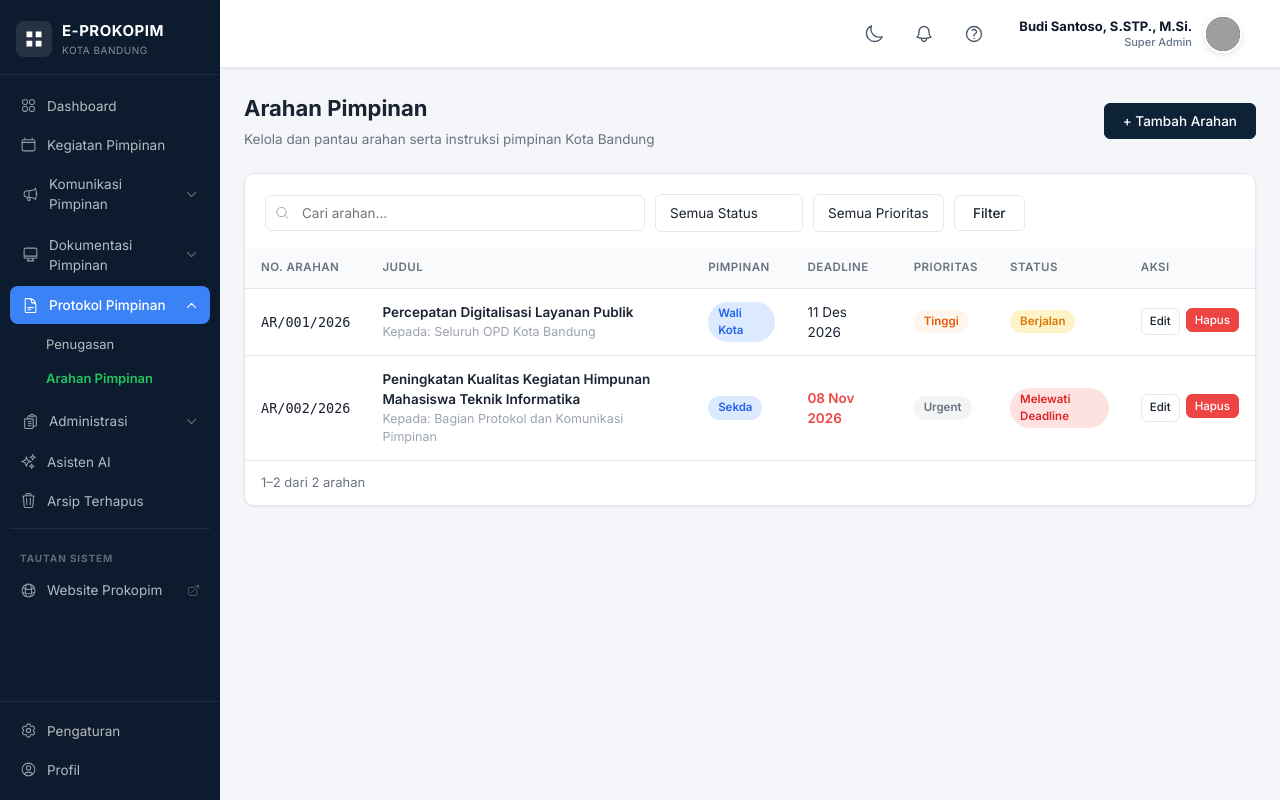
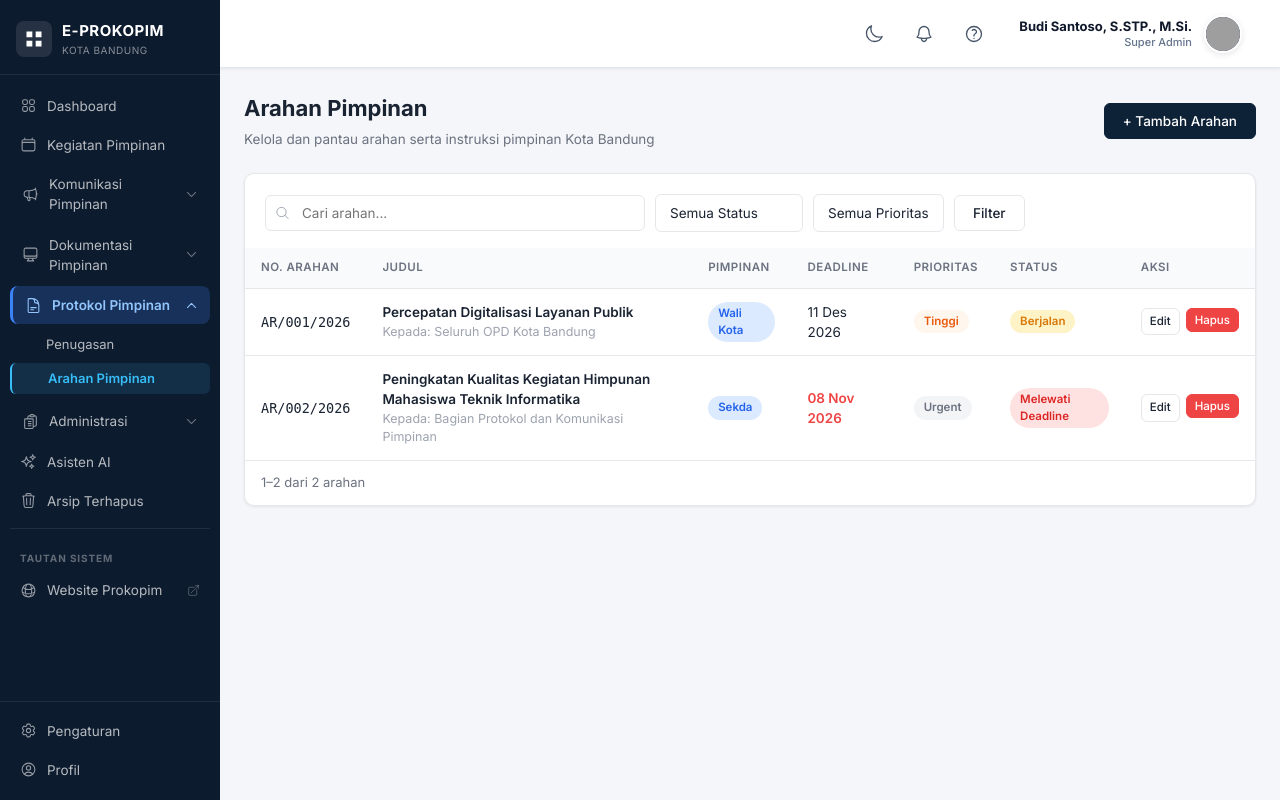
Before and after one commit to batirtaaa/E-Prokopim, a Laravel app: page /arahan in a window 1280 px wide. Run offline with Laravel 12, Linux system fonts and the light colour scheme; a user stored in the database is signed in; data comes from the database, SQL or seed files in the repository; grey boxes are pictures that could not be loaded.

Commit message:
fix(sidebar): aktif menu sidebar dengan highlight aksen biru selaras dark mode

```diff
--- a/public/css/sikopim.css
+++ b/public/css/sikopim.css
@@ -196,7 +196,8 @@ button, input, select, textarea { font-family: inherit; }
 .sidebar-nav-link.active {
   background: var(--sidebar-active);
   color: var(--sidebar-text-active);
-  font-weight: 500;
+  font-weight: 600;
+  border-left: 3px solid #3b82f6;
 }
 
 .sidebar-nav-link svg {
--- a/resources/views/layouts/app.blade.php
+++ b/resources/views/layouts/app.blade.php
@@ -37,9 +37,10 @@
             color: var(--sidebar-text-active);
         }
         .sidebar-nav-group-header.active {
-            background: #3b82f6 !important;
-            color: #ffffff !important;
-            font-weight: 500;
+            background: rgba(59, 130, 246, 0.22) !important;
+            color: #93c5fd !important;
+            font-weight: 600;
+            border-left: 3px solid #3b82f6;
         }
         .sidebar-nav-group-header svg.main-icon {
             width: 17px;
@@ -49,7 +50,7 @@
         }
         .sidebar-nav-group-header.active svg.main-icon {
             opacity: 1;
-            color: #ffffff;
+            color: #93c5fd;
         }
         .sidebar-nav-group-header .chevron {
             margin-left: auto;
@@ -61,7 +62,7 @@
         }
         .sidebar-nav-group-header.active .chevron {
             opacity: 1;
-            color: #ffffff;
+            color: #93c5fd;
         }
         .sidebar-nav-group-header.open .chevron {
             transform: rotate(180deg);
@@ -90,9 +91,10 @@
             background: rgba(255, 255, 255, 0.06);
         }
         .sidebar-nav-sublink.active {
-            color: #22c55e !important;
+            color: #38bdf8 !important;
             font-weight: 600;
-            background: transparent !important;
+            background: rgba(56, 189, 248, 0.12) !important;
+            border-left: 2px solid #38bdf8;
         }
 
         /* ── Sidebar Sub-Nav-Group (nested collapsible under sublink level) ── */
```
Also changed, not shown: other parts of resources/views/layouts/app.blade.php (+36 -1 lines).
